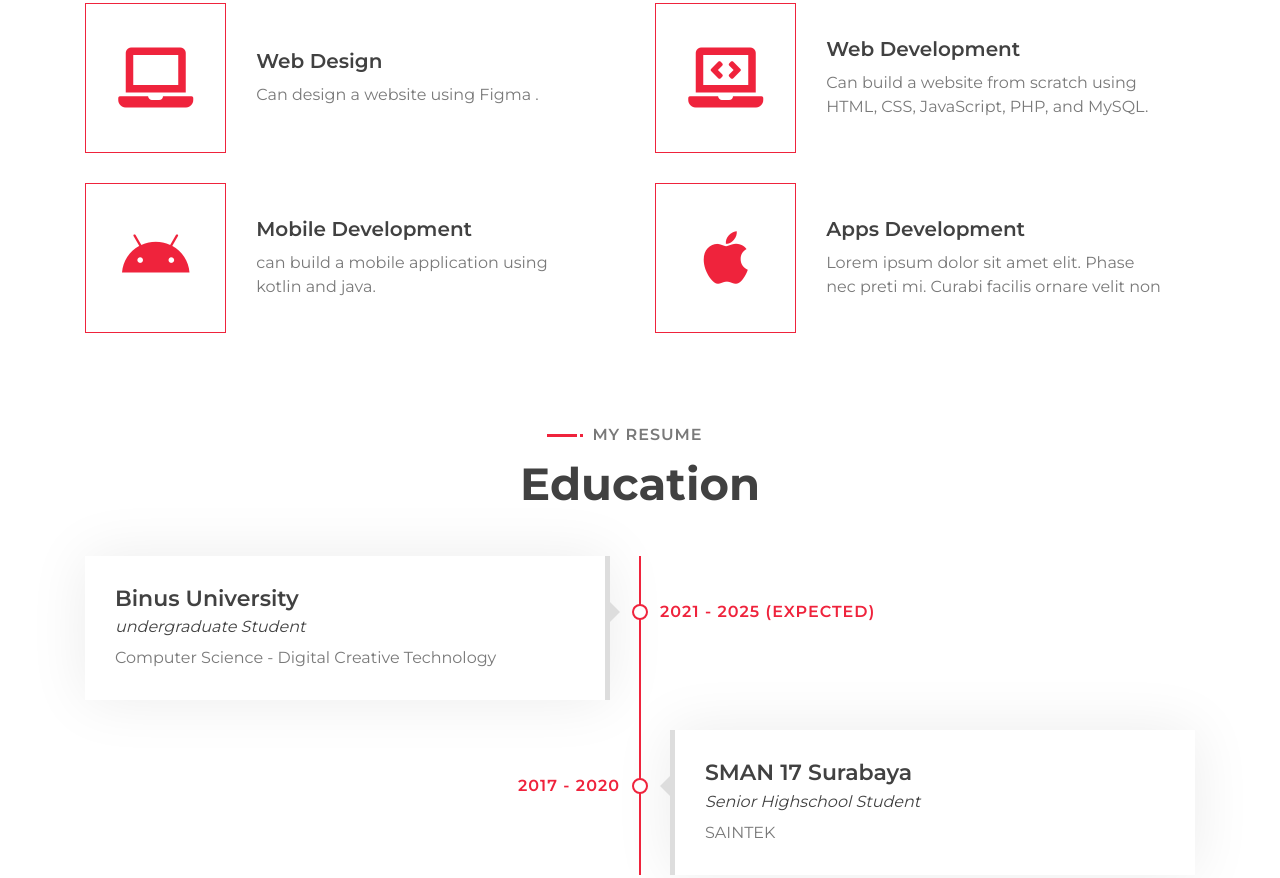
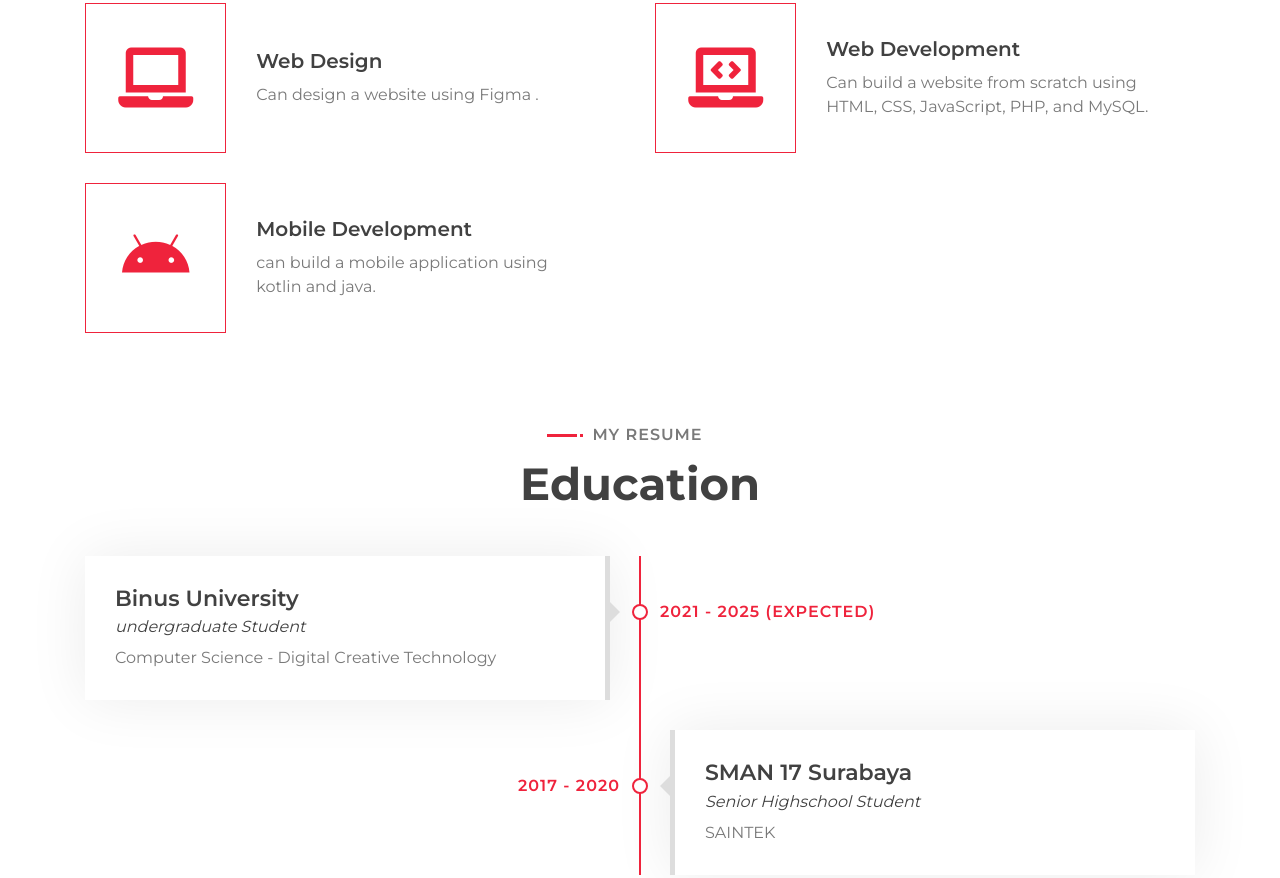
Before and after one commit to Andreean26/portofolio-web-new, a plain HTML site: page index.html in a window 1280 px wide. Shown: the part 1679-2557 px from the top of the page. Drawn offline with nearby package versions, Linux system fonts and the light colour scheme.

Commit message:
little commit

```diff
--- a/index.html
+++ b/index.html
@@ -157,19 +157,7 @@
                             </div>
                         </div>
                     </div>
-                    <div class="col-lg-6 wow fadeInUp" data-wow-delay="0.6s">
-                        <div class="service-item">
-                            <div class="service-icon">
-                                <i class="fab fa-apple"></i>
-                            </div>
-                            <div class="service-text">
-                                <h3>Apps Development</h3>
-                                <p>
-                                    Lorem ipsum dolor sit amet elit. Phase nec preti mi. Curabi facilis ornare velit non
-                                </p>
-                            </div>
-                        </div>
-                    </div>
+
                 </div>
             </div>
         </div>
```
